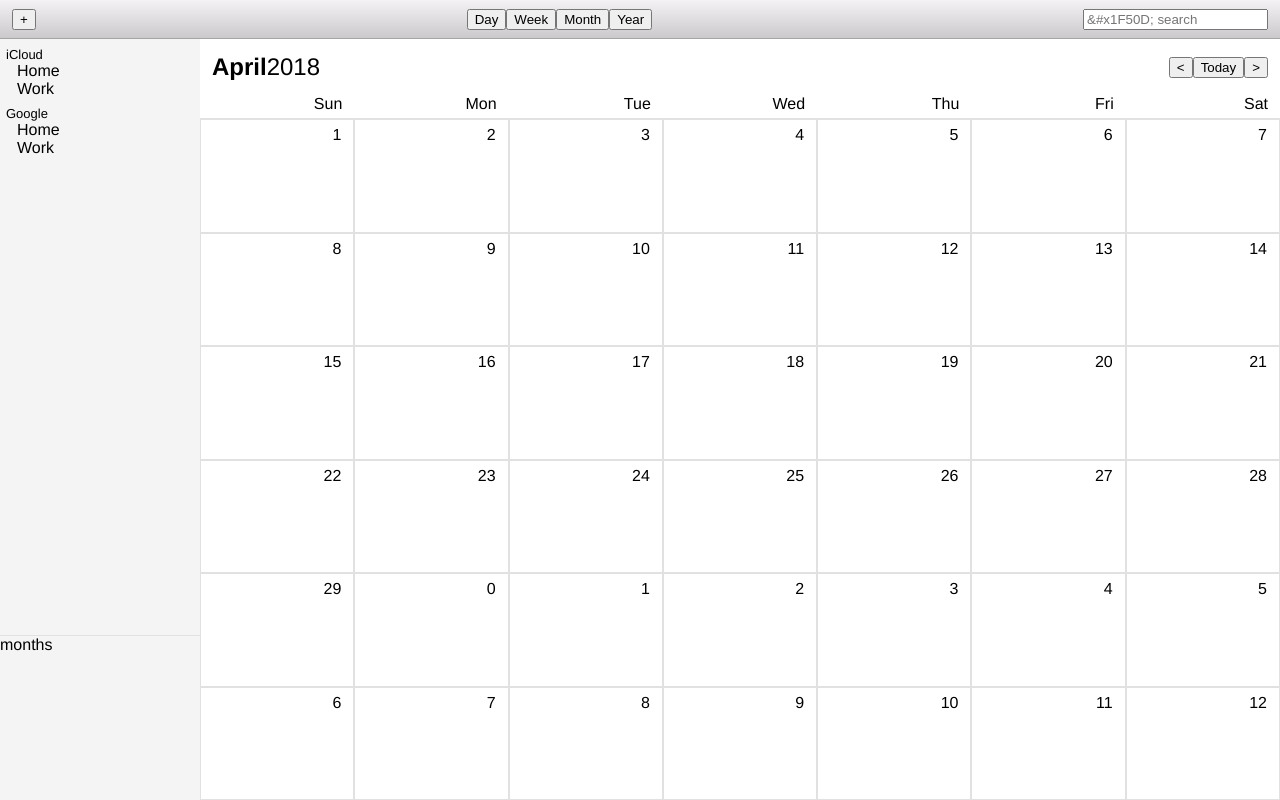
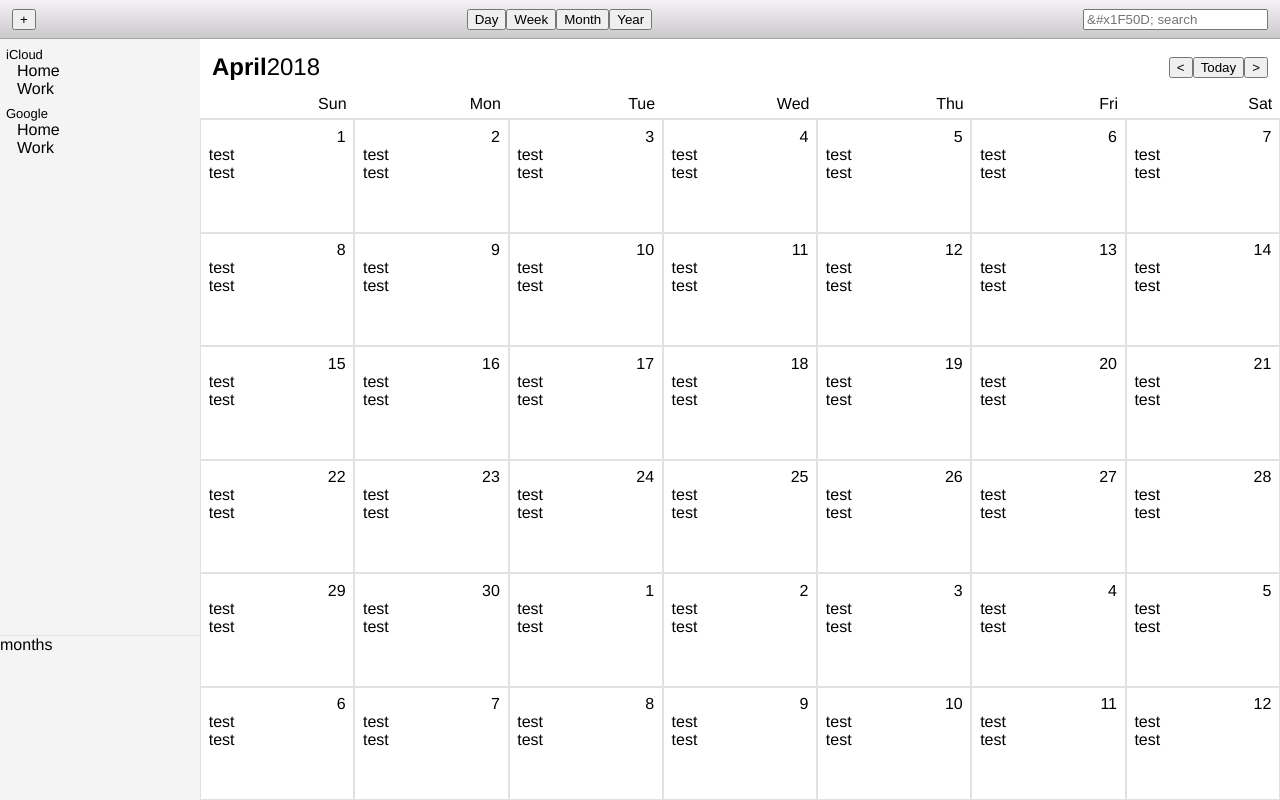
Before and after one commit to chriswait/vue-webpack-test, a Vue app: page / in a window 1280 px wide. Built offline with nearby package versions, Linux system fonts and the light colour scheme.

Commit message:
adds momentjs

```diff
--- a/src/components/Calendar.vue
+++ b/src/components/Calendar.vue
@@ -54,9 +54,9 @@
           <div class="day-name">Sat</div>
 
           <calendar-day
-            v-for="day in days"
+            v-for="(day, index) in days"
             v-bind="day"
-            :key="day.id"
+            :key="index"
             class="day"/>
         </div>
       </div>
@@ -66,13 +66,9 @@
 
 <script>
 import CalendarDay from './CalendarDay.vue'
-var calDays = []
-for (let i = 0; i < 7 * 6; i++) {
-  calDays.push({
-    id: i,
-    number: (i + 1) % 30
-  })
-}
+import moment from 'moment'
+
+const NUM_WEEKS = 6
 
 export default {
   components: {
@@ -80,7 +76,19 @@ export default {
   },
   data () {
     return {
-      days: calDays
+      startDateMoment: moment('2018-04-01')
+    }
+  },
+  computed: {
+    days: function () {
+      let calDays = []
+      for (let i = 0; i < 7 * NUM_WEEKS; i++) {
+        calDays.push({
+          moment: this.startDateMoment.clone().add(i, 'day'),
+          events: [{name: 'test'}, {name: 'test'}]
+        })
+      }
+      return calDays
     }
   }
 }
@@ -95,7 +103,6 @@ export default {
   --stroke-dark: #e2e1e2;
   --sidebar-background: #f4f4f4;
   --day-weekend-background: #f3f3f3;
-  --day-border: 1px solid var(--stroke-light);
   --small: 13px;
   --large: 24px;
   --block-small: 12px;
@@ -182,6 +189,6 @@ export default {
 .day-name {
   text-align: right;
   border-bottom: 1px solid var(--stroke-dark);
-  padding-right: var(--block-small);
+  padding-right: 5%;
 }
 </style>
--- a/src/components/CalendarDay.vue
+++ b/src/components/CalendarDay.vue
@@ -1,6 +1,16 @@
 <template>
   <div class="day">
-    {{ number }}
+    <div class="date">
+      {{ number }}
+    </div>
+    <div class="events">
+      <div
+        v-for="(event, index) of events"
+        :key="index"
+        class="event">
+        {{ event.name }}
+      </div>
+    </div>
   </div>
 </template>
 
@@ -8,13 +18,18 @@
 export default {
   name: 'CalendarDay',
   props: {
-    id: {
-      type: Number,
-      default: 0
+    moment: {
+      type: Object,
+      default: null
     },
-    number: {
-      type: Number,
-      default: 0
+    events: {
+      type: Array,
+      default: () => []
+    }
+  },
+  computed: {
+    number: function () {
+      return this.moment.date()
     }
   }
 }
@@ -22,9 +37,11 @@ export default {
 
 <style scoped>
 .day {
+  --day-border: 1px solid var(--stroke-light);
   border: var(--day-border);
-  padding-top: 6px;
-  padding-right: var(--block-small);
+  padding: 5%;
+}
+.date {
   text-align: right;
 }
 </style>
```
Also changed, not shown: package.json (+8 -2 lines).
